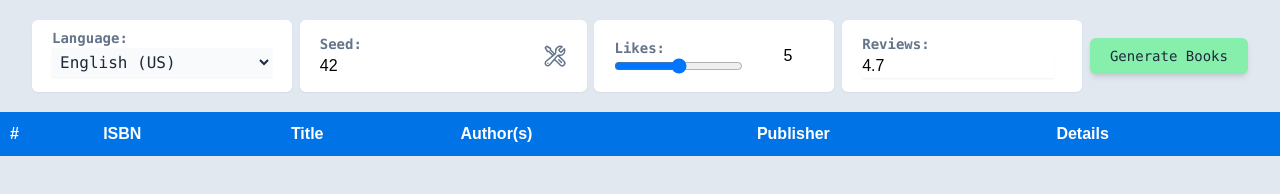
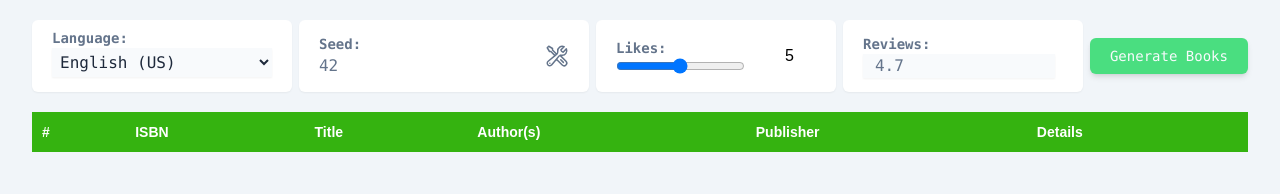
Before and after one commit to robintex/Task-5, a website: page index.html in a window 1280 px wide. Drawn offline with nearby package versions, Linux system fonts and the light colour scheme; no server answers.

Commit message:
Add files via upload

```diff
--- a/index.html
+++ b/index.html
@@ -9,12 +9,12 @@
     <script src="https://cdn.tailwindcss.com"></script>
 </head>
 
-<body class="w-full h-screen overflow-scroll bg-slate-200">
+<body class="w-full h-screen overflow-scroll bg-slate-100">
     <div id="app">
         <div class="p-5 px-8 flex justify-between flex-row items-center" id="controls">
             <div class="p-2 h-[4.5rem] px-5 pr-5 rounded-md shadow-sm flex justify-start flex-col items-start bg-white">
                 <label class="text-sm text-slate-500 font-mono font-semibold" for="language">Language:</label>
-                <select class=" shadow-sm text-md w-full border-none text-slate-800 font-mono flex justify-start flex-col items-start bg-slate-50 px-1  pr-20 py-1" id="language">
+                <select class=" shadow-sm text-md w-full border-none text-slate-800 text-md text-slate-500 font-mono font-mono flex justify-start flex-col items-start bg-slate-50 px-1  pr-20 py-1" id="language">
                     <option value="en">English (US)</option>
                     <option value="de">German (DE)</option>
                     <option value="fr">French (FR)</option>
@@ -23,7 +23,7 @@
             <div class="p-2 h-[4.5rem] px-5 pr-5 rounded-md shadow-sm flex justify-start flex-row items-center bg-white">
                 <div class=" pr-4 rounded-md flex justify-start flex-col items-start bg-white">
                     <label class="text-sm text-slate-500 font-mono font-semibold" for="seed">Seed:</label>
-                    <input type="text" id="seed" value="42">
+                    <input class="text-md text-slate-500 font-mono" type="text" id="seed" value="42">
                 </div>
                 <button class="text-sm text-slate-500" id="generate-seed"><svg xmlns="http://www.w3.org/2000/svg" fill="none" viewBox="0 0 24 24" stroke-width="1.5" stroke="currentColor" class="size-6">
                     <path stroke-linecap="round" stroke-linejoin="round" d="M11.42 15.17 17.25 21A2.652 2.652 0 0 0 21 17.25l-5.877-5.877M11.42 15.17l2.496-3.03c.317-.384.74-.626 1.208-.766M11.42 15.17l-4.655 5.653a2.548 2.548 0 1 1-3.586-3.586l6.837-5.63m5.108-.233c.55-.164 1.163-.188 1.743-.14a4.5 4.5 0 0 0 4.486-6.336l-3.276 3.277a3.004 3.004 0 0 1-2.25-2.25l3.276-3.276a4.5 4.5 0 0 0-6.336 4.486c.091 1.076-.071 2.264-.904 2.95l-.102.085m-1.745 1.437L5.909 7.5H4.5L2.25 3.75l1.5-1.5L7.5 4.5v1.409l4.26 4.26m-1.745 1.437 1.745-1.437m6.615 8.206L15.75 15.75M4.867 19.125h.008v.008h-.008v-.008Z" />
@@ -34,7 +34,7 @@
            <div class="p-2 h-[4.5rem] w-[15rem] px-5 pr-5 rounded-md shadow-sm flex justify-start flex-row items-center bg-white">
                <div class="py-1 pr-10 rounded-md flex justify-start flex-col items-start bg-white">
                 <label class="text-sm text-slate-500 font-mono font-semibold" for="likes">Likes:</label>
-                <input type="range" id="likes" min="0" max="10" step="0.1" value="5">
+                <input class="text-md text-slate-500 font-mono"  type="range" id="likes" min="0" max="10" step="0.1" value="5">
                </div>
                <div>
                 <span id="likes-value">5</span>
@@ -44,20 +44,22 @@
            <div class="p-2 h-[4.5rem] w-[15rem] px-5 pr-5 rounded-md shadow-sm flex justify-start flex-row items-center bg-white">
             <div class="py-1 pr-5 rounded-md flex justify-start flex-col items-start bg-white">
              <label class="text-sm text-slate-500 font-mono font-semibold" for="likes">Reviews:</label>
-             <input class="w-[12rem] border-none shadow-sm" type="number" id="reviews" min="0" max="10" step="0.1" value="4.7">
+             <input class="w-[12rem] border-none shadow-sm bg-slate-50 px-3 text-md text-slate-500 font-mono" type="number" id="reviews" min="0" max="10" step="0.1" value="4.7">
             </div>
 
         </div>
 
 
 
-            <button class="px-5 py-2 bg-green-300 font-mono text-slate-800 rounded-md shadow-md duration-100 hover:bg-green-400 hover:text-slate-700 text-sm" id="submit">Generate Books</button>
+            <button class="px-5 py-2 bg-green-400 font-mono text-slate-50 rounded-md shadow-md duration-100 hover:bg-green-500 hover:text-slate-700 text-sm" id="submit">Generate Books</button>
         </div>
 
-        <table id="books-table">
-            <thead>
+
+        <div class="px-8 rounded-md">
+            <table class="rounded-md text-sm text-slate-500" id="books-table">
+                <thead class="px-5">
                     <tr>
-                    <th>#</th>
+                        <th class="font-semibold">#</th>
                         <th>ISBN</th>
                         <th>Title</th>
                         <th>Author(s)</th>
@@ -67,6 +69,9 @@
                 </thead>
                 <tbody id="books-tbody"></tbody>
             </table>
+        </div>
+
+
 
         <div id="loading">Loading more books...</div>
     </div>
--- a/main.js
+++ b/main.js
@@ -73,15 +73,20 @@ const renderBooks = (books) => {
             <td>${book.title}</td>
             <td>${book.authors}</td>
             <td>${book.publisher}</td>
-            <td><button class="toggle-details">Show Details</button></td>
+            <td><button class="toggle-details">Show</button></td>
         `;
 
         // Add hidden details row
         const detailsRow = document.createElement("tr");
         detailsRow.classList.add("details-row");
         detailsRow.style.display = "none";
+        detailsRow.style.padding = "30px";
+        detailsRow.style.paddingLeft = "20rem";
         detailsRow.innerHTML = `
             <td colspan="6">
+                <strong>Title : ${book.title}</strong></br>
+                <strong>Author : ${book.authors}</strong></br>
+                <strong>Publisher : ${book.publisher}</strong></br>
                 <strong>Likes:</strong> ${book.likes} | <strong>Reviews:</strong> ${book.reviews}
             </td>
         `;
@@ -90,10 +95,10 @@ const renderBooks = (books) => {
         row.querySelector(".toggle-details").addEventListener("click", (e) => {
             if (detailsRow.style.display === "none") {
                 detailsRow.style.display = "table-row";
-                e.target.textContent = "Hide Details";
+                e.target.textContent = "Hide";
             } else {
                 detailsRow.style.display = "none";
-                e.target.textContent = "Show Details";
+                e.target.textContent = "Show";
             }
         });
 
--- a/styles.css
+++ b/styles.css
@@ -45,10 +45,11 @@ main {
 table {
     width: 100%;
     border-collapse: collapse;
+    border-radius: 10px;
 }
 
 table thead {
-    background-color: #0073e6;
+    background-color: #35b310;
     color: #fff;
 }
 
```
Lines whose indentation alone changed are shown as unchanged.
